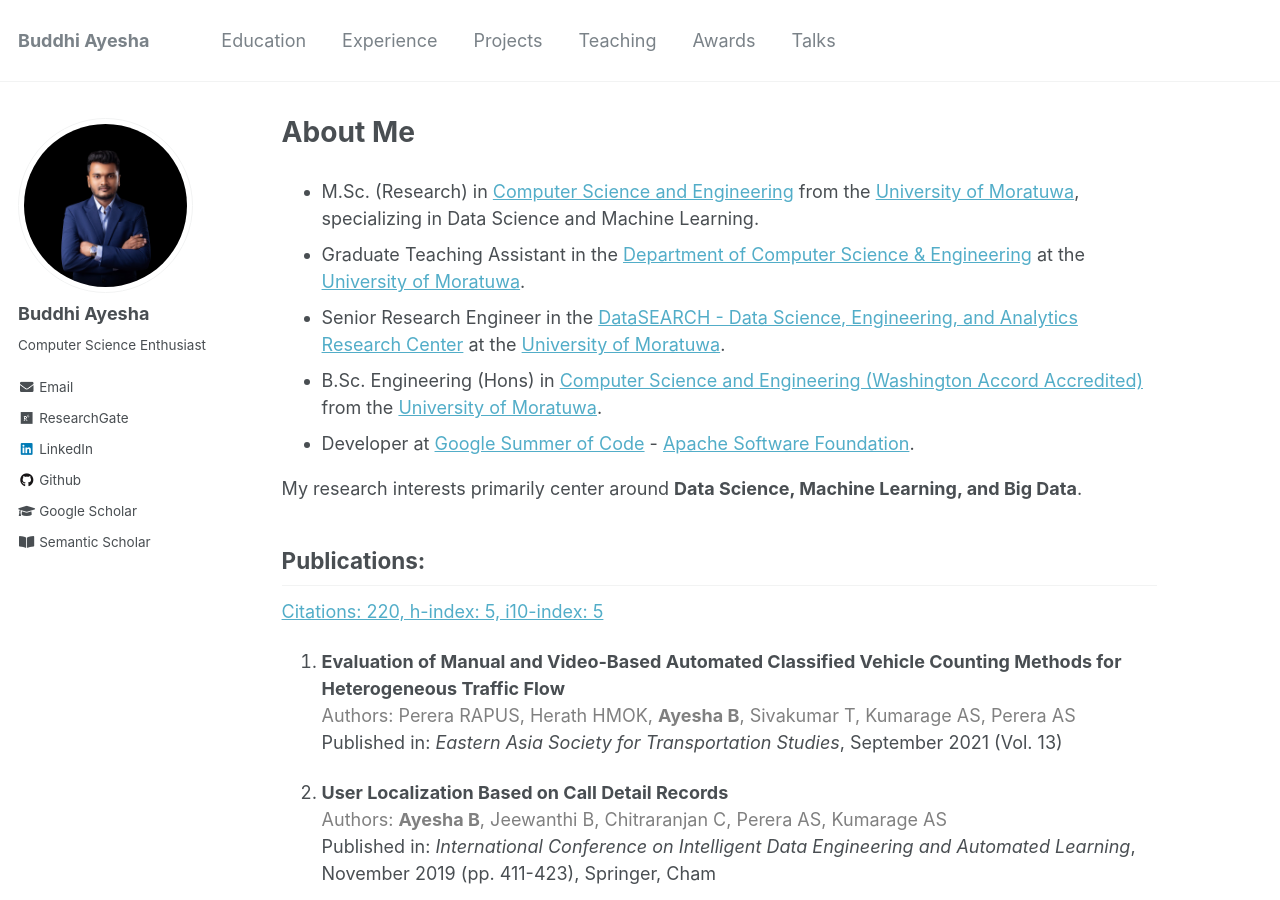
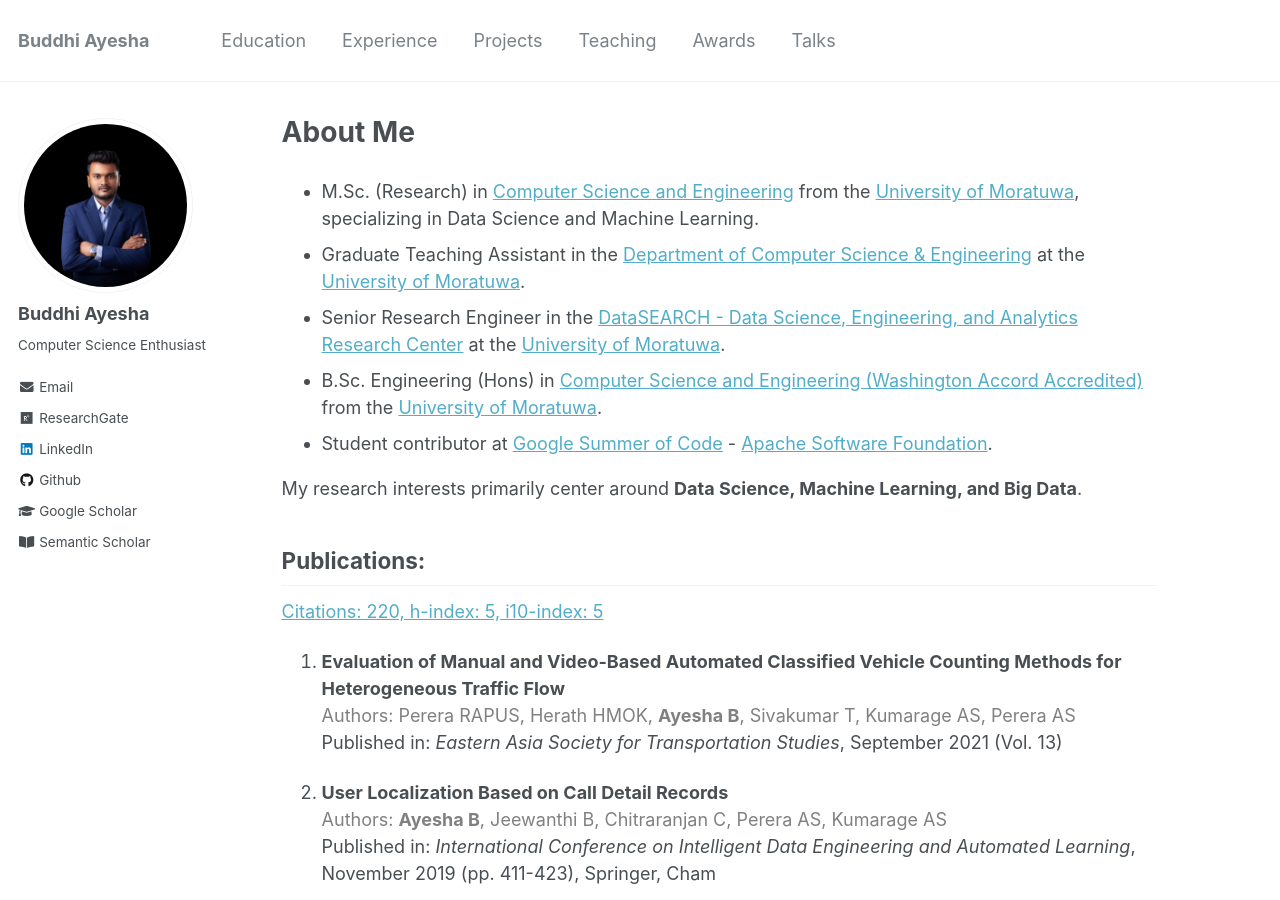
Before and after one commit to buddhiayesha2015/buddhiayesha2015.github.io, a Jekyll site: the page built from _pages/about.md, in a window 1280 px wide and 900 px high. Built offline with Jekyll 4.4.1, drawn with Linux system fonts in a browser that asks for light colours.

Commit message:
Update about.md

```diff
--- a/_pages/about.md
+++ b/_pages/about.md
@@ -12,7 +12,7 @@ redirect_from:
 * Graduate Teaching Assistant in the [Department of Computer Science & Engineering](https://cse.mrt.ac.lk/) at the [University of Moratuwa](https://uom.lk/).
 * Senior Research Engineer in the [DataSEARCH - Data Science, Engineering, and Analytics Research Center](https://uom.lk/datasearch/projects) at the [University of Moratuwa](https://uom.lk/).
 * B.Sc. Engineering (Hons) in [Computer Science and Engineering (Washington Accord Accredited)](https://cse.mrt.ac.lk/) from the [University of Moratuwa](https://uom.lk/).
-* Developer at [Google Summer of Code](https://summerofcode.withgoogle.com/) - [Apache Software Foundation](https://summerofcode.withgoogle.com/archive/2017/projects/6359040665845760).
+* Student contributor at [Google Summer of Code](https://summerofcode.withgoogle.com/) - [Apache Software Foundation](https://summerofcode.withgoogle.com/archive/2017/projects/6359040665845760).
 
 My research interests primarily center around **Data Science, Machine Learning, and Big Data**.
 
```
